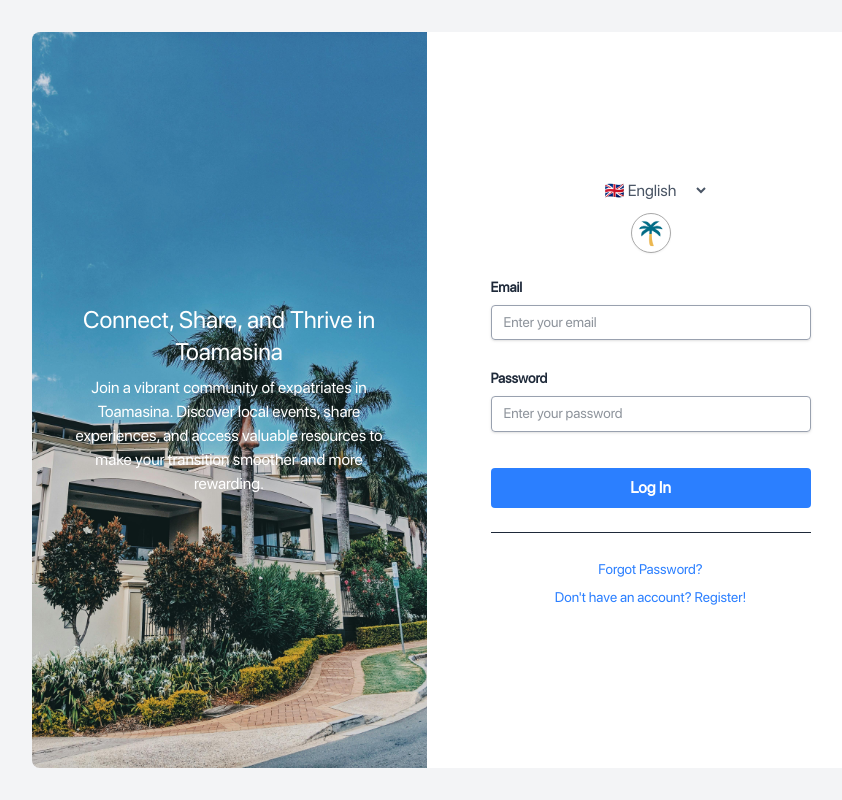
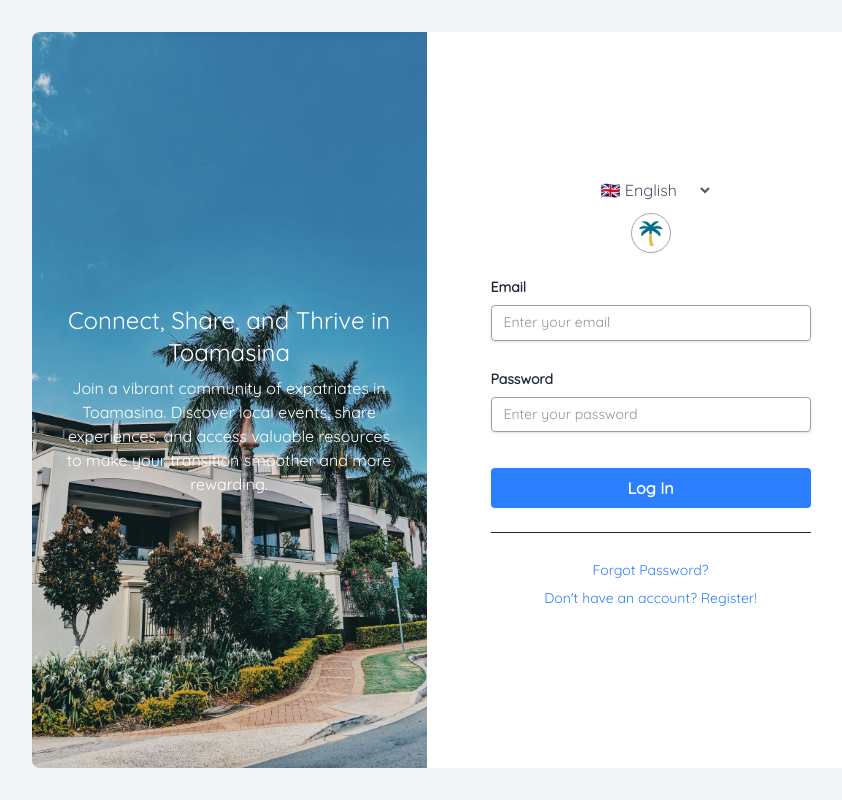
Before and after one commit to NambinintsoaReflet/toamalink-V1, a React (Vite) app: page /notifications#/login in a window 1280 px wide. Shown: the whole page, without its empty margins (187-1029 px from the left). Built offline with nearby package versions, Linux system fonts and the light colour scheme; no server answers.

Commit message:
ajout nouvel font

```diff
--- a/src/Pages/Layout.jsx
+++ b/src/Pages/Layout.jsx
@@ -23,7 +23,7 @@ const Layout = () => {
               {NavWeb.map(({ href, label, icon, nb }) => (
                 <li
                   key={href}
-                  className={`flex items-center justify-between p-2 px-3 rounded-sm transition-colors ${
+                  className={`flex items-center font-thin justify-between p-2 px-3 rounded-sm transition-colors ${
                     (
                       href === "/"
                         ? pathname === href
@@ -33,9 +33,10 @@ const Layout = () => {
                       : "hover:text-blue-600"
                   }`}
                 >
-                  <Link to={href} className="flex">
+                  <Link to={href} className="flex font-thin">
                     {icon}
-                    {label}
+                    <label htmlFor="" className="font-thin">{label}</label>
+
                   </Link>
                   <div className="ml-2 bg-red-600 rounded-2xl text-white px-2 text-sm">
                     {nb}
--- a/src/index.css
+++ b/src/index.css
@@ -2,7 +2,7 @@
 
 @font-face {
   font-family: 'SF Pro';
-  src: url("./assets/font/SFPRODISPLAYREGULAR.OTF") format("opentype");
+  src: url("./assets/font/Quicksand-Regular.ttf") format("opentype");
 }
 
 body{
```
Also changed, not shown: src/assets/font/Quicksand-Light.ttf (added), src/assets/font/Quicksand-Regular.ttf (added).
